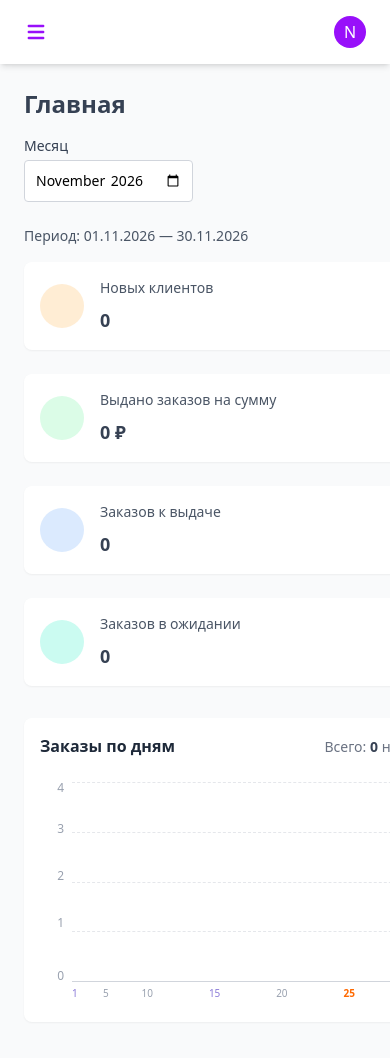
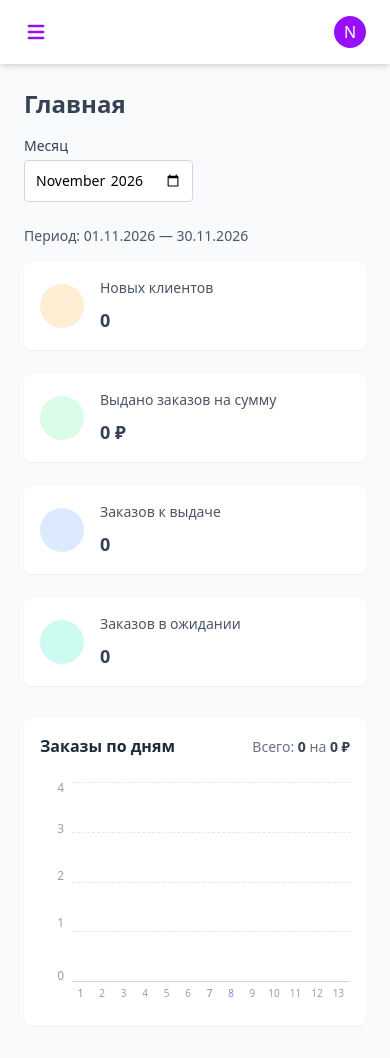
Before and after one commit to vasya2314/vschocolate, a Laravel app: page /dashboard in a window 390 px wide. Run offline with Laravel 12, Linux system fonts and the light colour scheme; a user stored in the database is signed in; tables that the repository leaves empty hold one stand-in row (values such as "Sample post"); style sheets or scripts are compiled from the project's sources; parts of the project's set-up code (start-up, migrations or seed data) failed here and were passed over; some libraries are stand-ins or nearby versions; some web fonts are replaced.

Commit message:
update dashboard graphic

```diff
--- a/resources/views/components/blocks/orders-chart.blade.php
+++ b/resources/views/components/blocks/orders-chart.blade.php
@@ -7,15 +7,25 @@
         </p>
     </div>
 
-    <div class="flex gap-2">
-        {{-- Шкала Y --}}
-        <div class="flex flex-col justify-between h-56 pb-6 text-xs text-right text-gray-400 w-6 shrink-0">
+    {{--
+        active — индекс дня, для которого открыта подсказка.
+        Мышь: наведение. Тач: тап по столбцу или проведение пальцем по столбцам; тап мимо графика закрывает.
+    --}}
+    <div
+        class="flex gap-2"
+        x-data="{ active: null }"
+        @click.away="active = null"
+    >
+        {{-- Шкала Y — вне скролла, поэтому остаётся на месте --}}
+        <div class="flex flex-col justify-between h-50 text-xs text-right text-gray-400 w-6 shrink-0">
             @foreach([4, 3, 2, 1, 0] as $step)
                 <span class="leading-none -translate-y-1/2 first:translate-y-0 last:translate-y-0">{{ $scaleMax / 4 * $step }}</span>
             @endforeach
         </div>
 
-        <div class="relative flex-1 min-w-0">
+        {{-- Горизонтальный скролл только у области графика. w-0 + flex-1: не распирает grid-контейнер страницы --}}
+        <div class="flex-1 w-0 overflow-x-auto pb-1">
+            <div class="relative min-w-[640px]">
                 {{-- Линии сетки --}}
                 <div class="absolute inset-x-0 top-0 flex flex-col justify-between h-50 pointer-events-none">
                     @foreach(range(0, 4) as $i)
@@ -24,21 +34,48 @@
                 </div>
 
                 {{-- Столбцы --}}
-            <div class="relative flex items-end h-50 gap-0.5 sm:gap-1">
-                @foreach($days as $day)
-                    @php($height = $day['count'] > 0 ? max(2, $day['count'] / $scaleMax * 100) : 0)
-                    <div class="relative flex items-end justify-center flex-1 h-full group">
                 <div
-                            class="w-full max-w-6 rounded-t-md transition-all duration-200
-                                {{ $day['is_today']
-                                    ? 'bg-orange-400'
-                                    : 'bg-[#8b7bd8] group-hover:bg-[#7563cc]' }}"
+                    class="relative flex items-end h-50 gap-1"
+                    @mouseleave="active = null"
+                    @touchmove.passive="
+                        const t = $event.touches[0];
+                        const col = document.elementFromPoint(t.clientX, t.clientY)?.closest('[data-day]');
+                        if (col) active = +col.dataset.day;
+                    "
+                >
+                    @foreach($days as $i => $day)
+                        @php
+                            $height = $day['count'] > 0 ? max(2, $day['count'] / $scaleMax * 100) : 0;
+                            // По горизонтали: у краёв прижимаем к краю, чтобы подсказка не обрезалась
+                            $tooltipX = match (true) {
+                                $i < count($days) / 3 => 'left-0',
+                                $i >= count($days) * 2 / 3 => 'right-0',
+                                default => 'left-1/2 -translate-x-1/2',
+                            };
+                            // По вертикали: у высоких столбцов открываем вниз, иначе обрежет скролл-контейнер
+                            $tooltipY = $height > 50
+                                ? 'top: ' . (100 - $height) . '%; margin-top: 0.5rem'
+                                : 'bottom: ' . $height . '%; margin-bottom: 0.5rem';
+                            $barColor = $day['is_today'] ? 'bg-orange-400' : 'bg-[#8b7bd8]';
+                        @endphp
+                        <div
+                            class="relative flex items-end justify-center flex-1 h-full cursor-pointer"
+                            data-day="{{ $i }}"
+                            @mouseenter="active = {{ $i }}"
+                            @click="active = active === {{ $i }} ? null : {{ $i }}"
+                        >
+                            <div
+                                class="w-full max-w-6 rounded-t-md transition duration-200 {{ $barColor }}"
+                                :class="active === {{ $i }} && 'brightness-90'"
                                 style="height: {{ $height }}%"
                             ></div>
 
                             {{-- Подсказка --}}
-                        <div class="absolute z-10 px-2.5 py-1.5 mb-2 text-xs text-white whitespace-nowrap bg-gray-800 rounded-md shadow-lg opacity-0 pointer-events-none transition-opacity group-hover:opacity-100"
-                             style="bottom: {{ $height }}%">
+                            <div
+                                class="absolute z-10 {{ $tooltipX }} px-2.5 py-1.5 text-xs text-white whitespace-nowrap bg-gray-800 rounded-md shadow-lg pointer-events-none"
+                                style="{{ $tooltipY }}; display: none"
+                                x-show="active === {{ $i }}"
+                            >
                                 <div class="font-semibold">{{ $day['label'] }}</div>
                                 <div>Заказов: {{ $day['count'] }}</div>
                                 <div>Сумма: {{ $day['sum'] }}</div>
@@ -48,11 +85,10 @@
                 </div>
 
                 {{-- Подписи дней --}}
-            <div class="flex h-6 gap-0.5 sm:gap-1 pt-1.5">
+                <div class="flex h-6 gap-1 pt-1.5">
                     @foreach($days as $day)
                         <div class="flex-1 text-center text-[10px] leading-none
-                        {{ $day['is_today'] ? 'font-bold text-orange-500' : ($day['is_weekend'] ? 'text-[#8b7bd8]' : 'text-gray-400') }}
-                        {{ ($day['day'] === 1 || $day['day'] % 5 === 0 || $day['is_today']) ? '' : 'invisible sm:visible' }}">
+                            {{ $day['is_today'] ? 'font-bold text-orange-500' : ($day['is_weekend'] ? 'text-[#8b7bd8]' : 'text-gray-400') }}">
                             {{ $day['day'] }}
                         </div>
                     @endforeach
@@ -60,3 +96,4 @@
             </div>
         </div>
     </div>
+</div>
```
Lines whose indentation alone changed are shown as unchanged.
